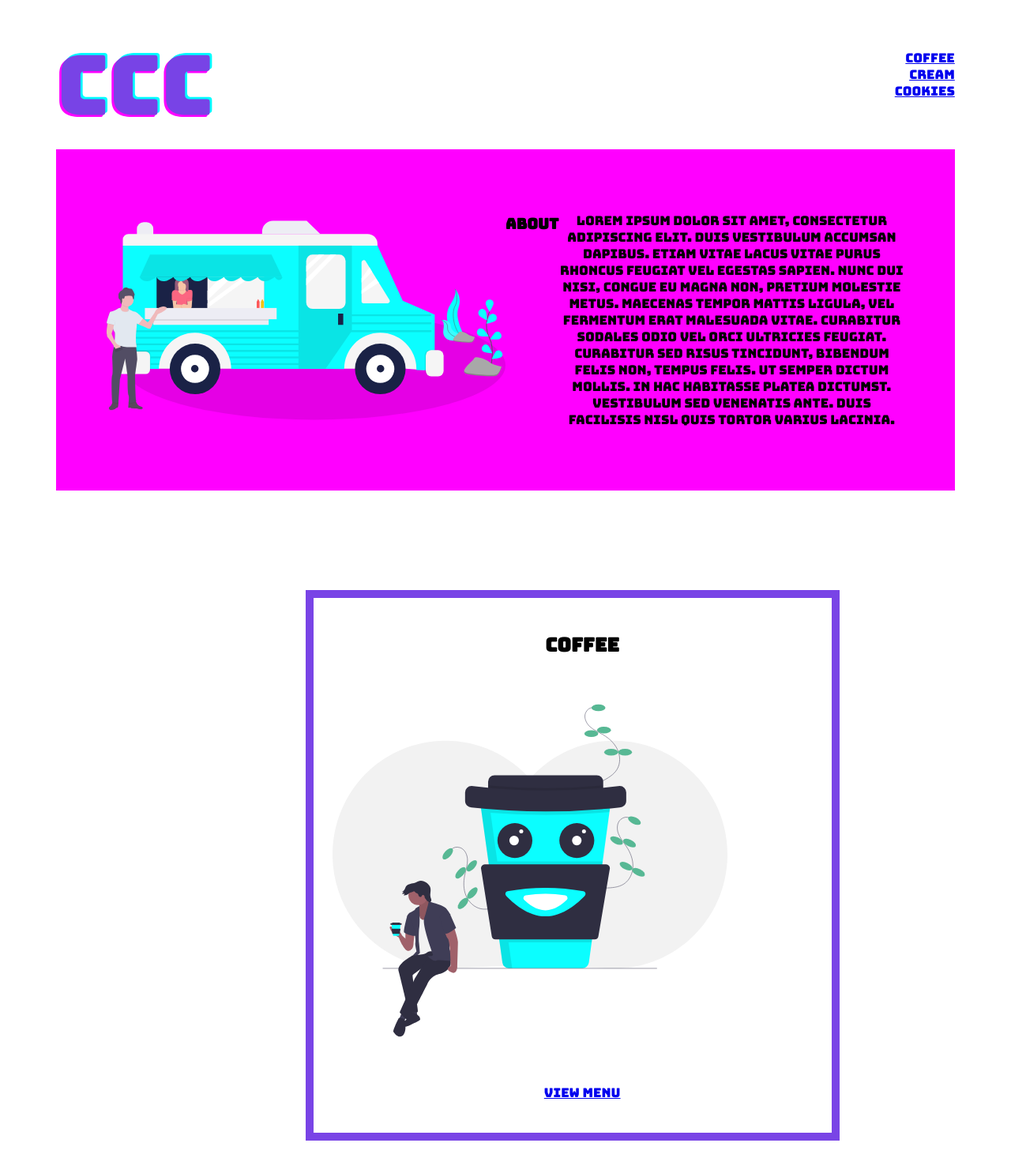
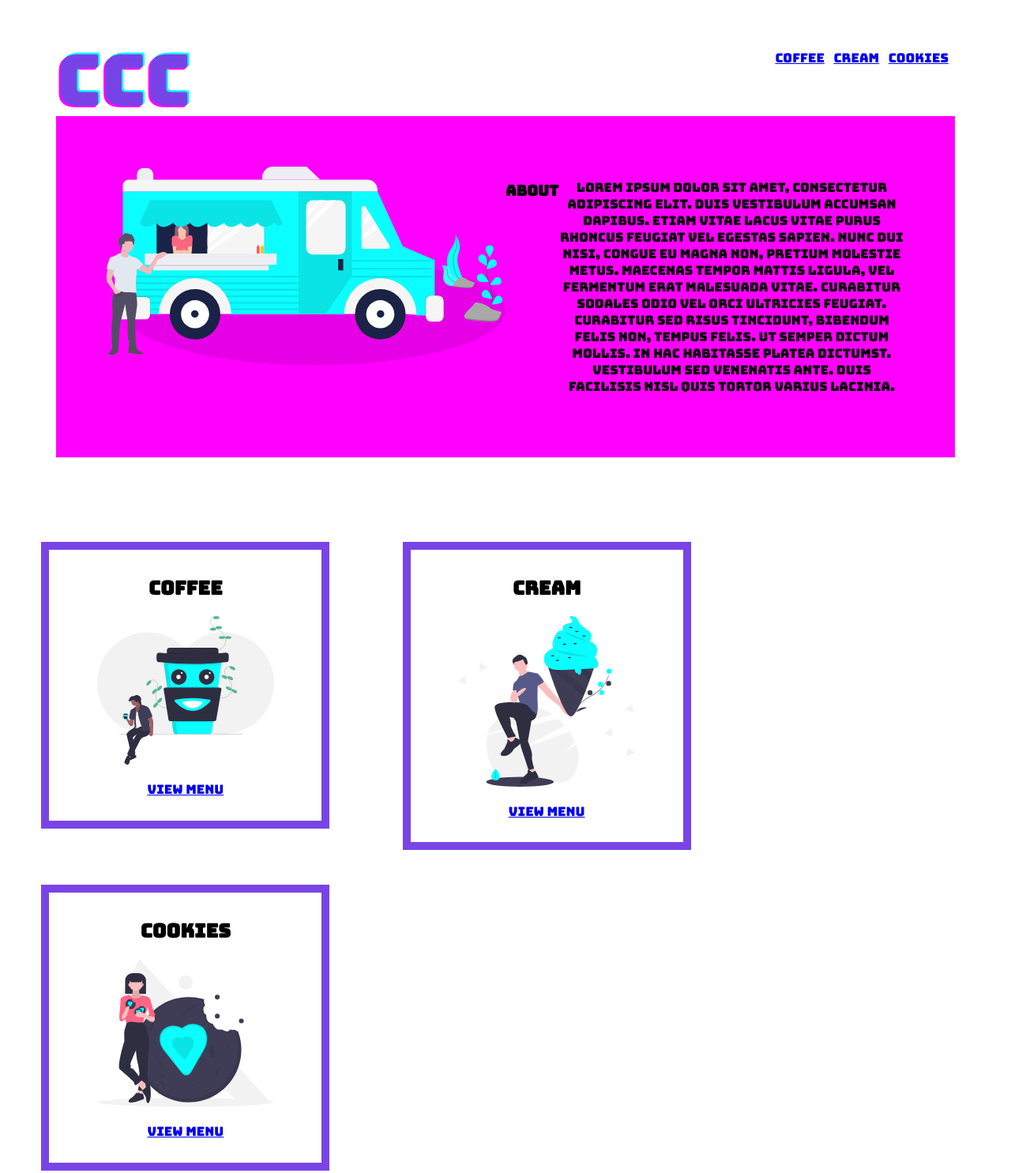
Before and after one commit to lavendermoose/Killeen-part-one-mobile, a plain HTML site: page index.html in a window 1280 px wide. Shown: the top 1485 px of the page at 79% size. Drawn offline with Linux system fonts and the light colour scheme.

Commit message:
first commit

```diff
--- a/index.html
+++ b/index.html
@@ -23,17 +23,17 @@
         <p class="side-by-side-item">Lorem ipsum dolor sit amet, consectetur adipiscing elit. Duis vestibulum accumsan dapibus. Etiam vitae lacus vitae purus rhoncus feugiat vel egestas sapien. Nunc dui nisi, congue eu magna non, pretium molestie metus. Maecenas tempor mattis ligula, vel fermentum erat malesuada vitae. Curabitur sodales odio vel orci ultricies feugiat. Curabitur sed risus tincidunt, bibendum felis non, tempus felis. Ut semper dictum mollis. In hac habitasse platea dictumst. Vestibulum sed venenatis ante. Duis facilisis nisl quis tortor varius lacinia.</p>
     </section>
 
-    <div class="side-by-side-item">
+    <div class="column1">
         <h2>COFFEE</h2>
         <img src="coffee.svg" alt="a cup of coffee" width="500" height="500">
         <p><a href="#">VIEW MENU </a></p>
     </div>
-    <div class="side-by-side-item">
+    <div class="column2">
         <h2>CREAM </h2>
         <img src="cream.svg" alt="an ice cream cone" width="500" height="500">
         <p><a href="#">VIEW MENU</a></p>
     </div>
-    <div class="side-by-side-item">
+    <div class="column3">
         <h2>COOKIES</h2>
         <img src="cookie.svg" alt="a cookie" width="500" height="500">
         <p><a href="#">VIEW MENU </a></p>
--- a/style.css
+++ b/style.css
@@ -16,6 +16,11 @@ ul.no-bullets {
     list-style-type: none;
     padding: 0;
     margin: 0;
+  }
+
+  li {
+      display: inline;
+      margin-right: 8px;
   }
 
   #logo {
@@ -60,4 +65,32 @@ div {
     width: 50%;
 }
 
+.column1. .column2. .column3. {
+    width: 31.3%;
+    overflow: auto;
+    margin: 1.5em;
+    padding-right: 20em;
+    }
+
+div {
+    width: 20em;
+    display: inline-table;
+    overflow: auto;
+    margin: 3.5%;
+    margin-bottom: 0%;
+    padding: 1%;
+    border: 10%;
+    text-align: center;
 }
+
+img {
+    width: 70%;
+    height: 60%;
+}
+
+#logo {
+    width: 15%;
+    border-top: 0%;
+}
+
+}
```
